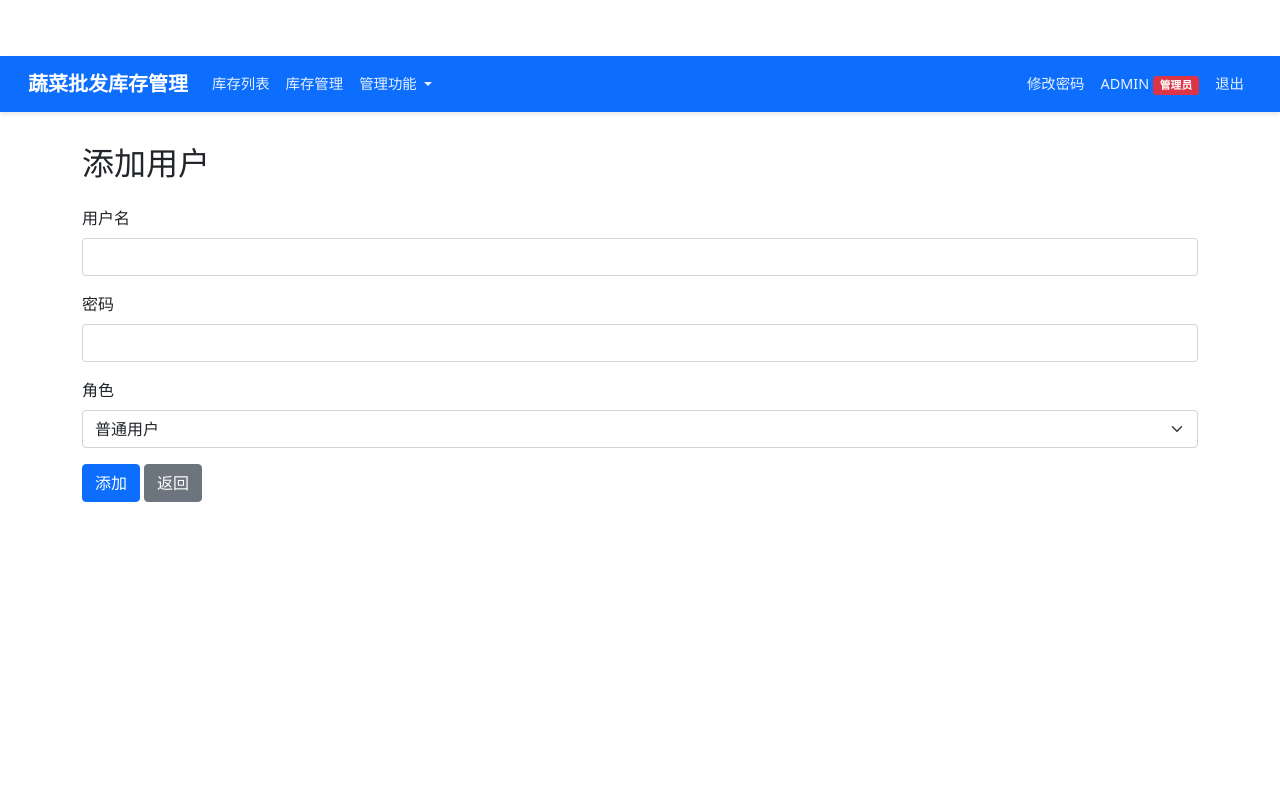
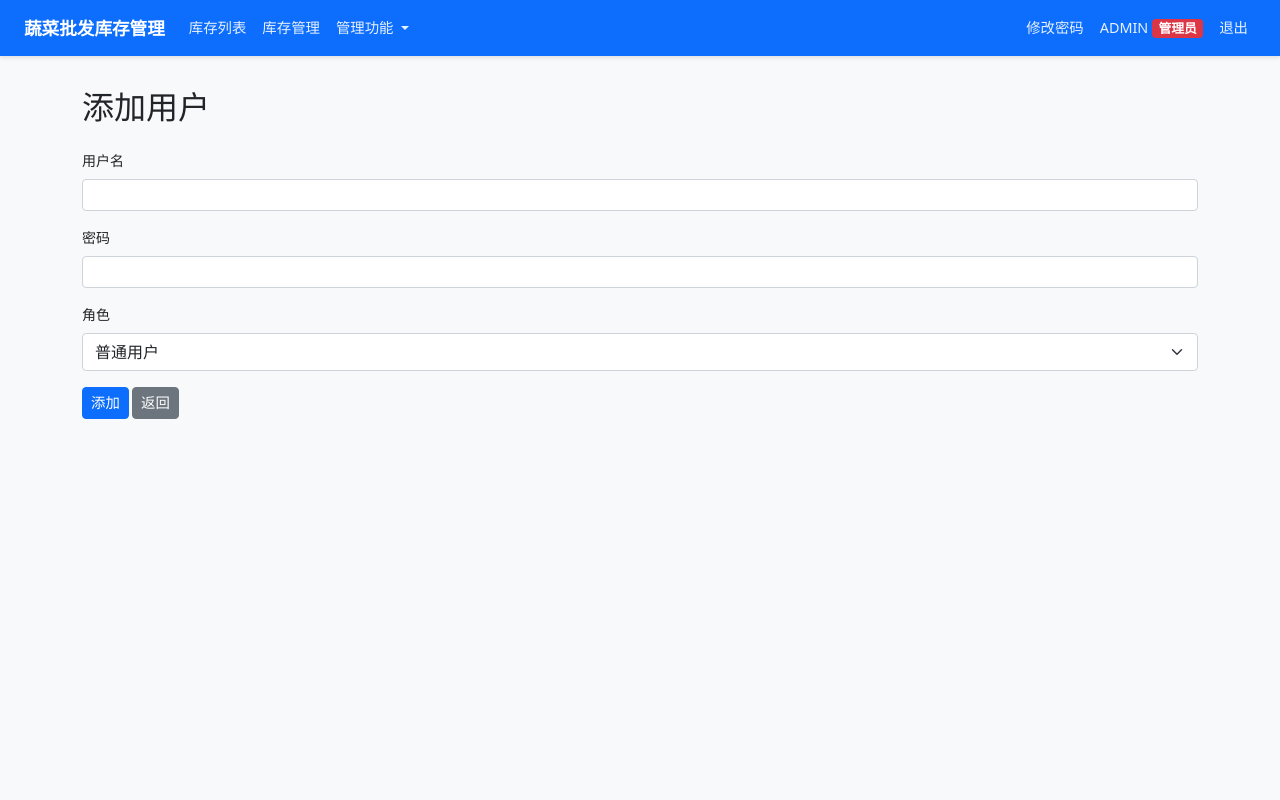
Before and after one commit to cqboy321/SHUCAI2, a Flask app: page /admin/users/add in a window 1280 px wide. Run offline with Flask 2, Linux system fonts and the light colour scheme; a user stored in the database is signed in; parts of the project's set-up code (start-up, migrations or seed data) failed here and were passed over; some libraries are stand-ins or nearby versions.

Commit message:
Add files via upload

```diff
--- a/templates/base.html
+++ b/templates/base.html
@@ -4,14 +4,10 @@
     <meta charset="UTF-8">
     <meta name="viewport" content="width=device-width, initial-scale=1.0, maximum-scale=1.0, user-scalable=no, viewport-fit=cover">
     <title>蔬菜批发库存管理系统</title>
-    <!-- 预加载关键资源 -->
-    <link rel="preload" href="https://cdn.jsdelivr.net/npm/bootstrap@5.1.3/dist/css/bootstrap.min.css" as="style">
-    <link rel="preload" href="https://cdn.jsdelivr.net/npm/bootstrap@5.1.3/dist/js/bootstrap.bundle.min.js" as="script">
-    <link rel="preload" href="https://cdn.jsdelivr.net/npm/bootstrap-icons@1.7.2/font/bootstrap-icons.css" as="style">
-
-    <!-- 内联关键CSS -->
+    <!-- 同步加载Bootstrap和图标CSS，保证样式优先加载 -->
+    <link href="https://cdn.jsdelivr.net/npm/bootstrap@5.1.3/dist/css/bootstrap.min.css" rel="stylesheet">
+    <link href="https://cdn.jsdelivr.net/npm/bootstrap-icons@1.7.2/font/bootstrap-icons.css" rel="stylesheet">
     <style>
-        /* 基础样式 */
         :root {
             --safe-area-inset-top: env(safe-area-inset-top, 0px);
             --safe-area-inset-bottom: env(safe-area-inset-bottom, 0px);
@@ -20,7 +16,6 @@
             --navbar-height: 56px;
             --content-padding: 0.5rem;
         }
-
         html {
             height: 100%;
             width: 100%;
@@ -29,7 +24,6 @@
             -webkit-tap-highlight-color: transparent;
             font-size: 16px;
         }
-
         body {
             font-size: 14px;
             min-height: 100%;
@@ -45,15 +39,7 @@
             background-color: #f8f9fa;
             display: flex;
             flex-direction: column;
-            opacity: 0;
-            transition: opacity 0.3s ease-in-out;
         }
-
-        body.loaded {
-            opacity: 1;
-        }
-
-        /* 导航栏样式 */
         .navbar {
             position: fixed;
             top: 0;
@@ -68,7 +54,6 @@
             -webkit-backdrop-filter: blur(10px);
             box-shadow: 0 2px 4px rgba(0,0,0,0.1);
         }
-
         .navbar-brand {
             font-size: 1.1rem;
             font-weight: bold;
@@ -77,7 +62,6 @@
             text-overflow: ellipsis;
             color: #fff !important;
         }
-
         .nav-link {
             font-size: 0.9rem;
             padding: 0.5rem 0.75rem;
@@ -86,12 +70,9 @@
             text-overflow: ellipsis;
             color: rgba(255,255,255,0.9) !important;
         }
-
         .nav-link:hover {
             color: #fff !important;
         }
-
-        /* 内容区域样式 */
         .container-fluid {
             padding: var(--content-padding);
             flex: 1;
@@ -101,8 +82,6 @@
             margin: 0;
             position: relative;
         }
-
-        /* 卡片样式 */
         .card {
             margin-bottom: 0.75rem;
             border-radius: 0.5rem;
@@ -112,18 +91,14 @@
             transform: translateZ(0);
             will-change: transform;
         }
-
         .card-header {
             padding: 0.75rem;
             background-color: #f8f9fa;
             border-bottom: 1px solid rgba(0,0,0,0.1);
         }
-
         .card-body {
             padding: 0.75rem;
         }
-
-        /* 表格样式 */
         .table {
             width: 100%;
             margin-bottom: 0;
@@ -131,7 +106,6 @@
             border-collapse: separate;
             border-spacing: 0;
         }
-
         .table-responsive {
             margin: 0;
             padding: 0;
@@ -142,11 +116,9 @@
             -ms-overflow-style: none;
             overscroll-behavior: contain;
         }
-
         .table-responsive::-webkit-scrollbar {
             display: none;
         }
-
         .table th {
             background-color: #f8f9fa;
             font-size: 0.9rem;
@@ -157,15 +129,12 @@
             z-index: 1;
             border-bottom: 2px solid #dee2e6;
         }
-
         .table td {
             padding: 0.5rem;
             vertical-align: middle;
             white-space: nowrap;
             border-bottom: 1px solid #dee2e6;
         }
-
-        /* 按钮样式 */
         .btn {
             font-size: 0.9rem;
             padding: 0.25rem 0.5rem;
@@ -179,23 +148,18 @@
             transform: translateZ(0);
             will-change: transform;
         }
-
         .btn:active {
             transform: scale(0.98);
         }
-
         .btn-sm {
             font-size: 0.8rem;
             padding: 0.2rem 0.4rem;
         }
-
         .btn-group {
             display: inline-flex;
             flex-wrap: nowrap;
             gap: 0.25rem;
         }
-
-        /* 导航标签样式 */
         .nav-tabs {
             flex-wrap: nowrap;
             overflow-x: auto;
@@ -206,11 +170,9 @@
             -ms-overflow-style: none;
             overscroll-behavior: contain;
         }
-
         .nav-tabs::-webkit-scrollbar {
             display: none;
         }
-
         .nav-tabs .nav-link {
             white-space: nowrap;
             padding: 0.5rem 0.75rem;
@@ -220,14 +182,11 @@
             color: #6c757d;
             transition: all 0.2s ease-in-out;
         }
-
         .nav-tabs .nav-link.active {
             color: #0d6efd;
             border-bottom-color: #0d6efd;
             background-color: transparent;
         }
-
-        /* 表单样式 */
         .form-control {
             font-size: 0.9rem;
             padding: 0.25rem 0.5rem;
@@ -236,8 +195,6 @@
             border: 1px solid #ced4da;
             background-color: #fff;
         }
-
-        /* 提示框样式 */
         .alert {
             font-size: 0.9rem;
             padding: 0.5rem 1rem;
@@ -245,76 +202,57 @@
             border-radius: 0.25rem;
             border: 1px solid transparent;
         }
-
-        /* 徽章样式 */
         .badge {
             font-size: 0.8rem;
             padding: 0.25em 0.5em;
             border-radius: 0.25rem;
         }
-
-        /* 下拉菜单样式 */
         .dropdown-menu {
             font-size: 0.9rem;
             padding: 0.5rem 0;
             border-radius: 0.25rem;
             box-shadow: 0 2px 4px rgba(0,0,0,0.1);
         }
-
         .dropdown-item {
             padding: 0.25rem 1rem;
             white-space: nowrap;
             overflow: hidden;
             text-overflow: ellipsis;
         }
-
-        /* 移动端适配 */
         @media (max-width: 768px) {
             :root {
                 --content-padding: 0.25rem;
             }
-
             .card {
                 margin-bottom: 0.5rem;
             }
-
             .card-header {
                 padding: 0.5rem;
             }
-
             .card-body {
                 padding: 0.5rem;
             }
-
             .table {
                 font-size: 0.85rem;
             }
-
             .table th,
             .table td {
                 padding: 0.4rem;
             }
-
             .btn {
                 font-size: 0.85rem;
                 padding: 0.2rem 0.4rem;
             }
-
             .nav-tabs .nav-link {
                 font-size: 0.85rem;
                 padding: 0.4rem 0.6rem;
             }
-
             .form-control {
                 font-size: 0.85rem;
                 padding: 0.2rem 0.4rem;
             }
         }
     </style>
-
-    <!-- 异步加载非关键CSS -->
-    <link rel="stylesheet" href="https://cdn.jsdelivr.net/npm/bootstrap@5.1.3/dist/css/bootstrap.min.css" media="print" onload="this.media='all'">
-    <link rel="stylesheet" href="https://cdn.jsdelivr.net/npm/bootstrap-icons@1.7.2/font/bootstrap-icons.css" media="print" onload="this.media='all'">
 </head>
 <body>
     {% if current_user.is_authenticated %}
@@ -371,7 +309,6 @@
         </div>
     </nav>
     {% endif %}
-
     <div class="container-fluid">
         {% with messages = get_flashed_messages(with_categories=true) %}
             {% if messages %}
@@ -383,22 +320,9 @@
                 {% endfor %}
             {% endif %}
         {% endwith %}
-
         {% block content %}{% endblock %}
     </div>
-
-    <!-- 异步加载JavaScript -->
-    <script>
-        // 页面加载完成后显示内容
-        document.addEventListener('DOMContentLoaded', function() {
-            document.body.classList.add('loaded');
-        });
-
-        // 预加载Bootstrap
-        var bootstrapScript = document.createElement('script');
-        bootstrapScript.src = 'https://cdn.jsdelivr.net/npm/bootstrap@5.1.3/dist/js/bootstrap.bundle.min.js';
-        bootstrapScript.async = true;
-        document.head.appendChild(bootstrapScript);
-    </script>
+    <!-- 同步加载Bootstrap JS -->
+    <script src="https://cdn.jsdelivr.net/npm/bootstrap@5.1.3/dist/js/bootstrap.bundle.min.js"></script>
 </body>
 </html>
```
